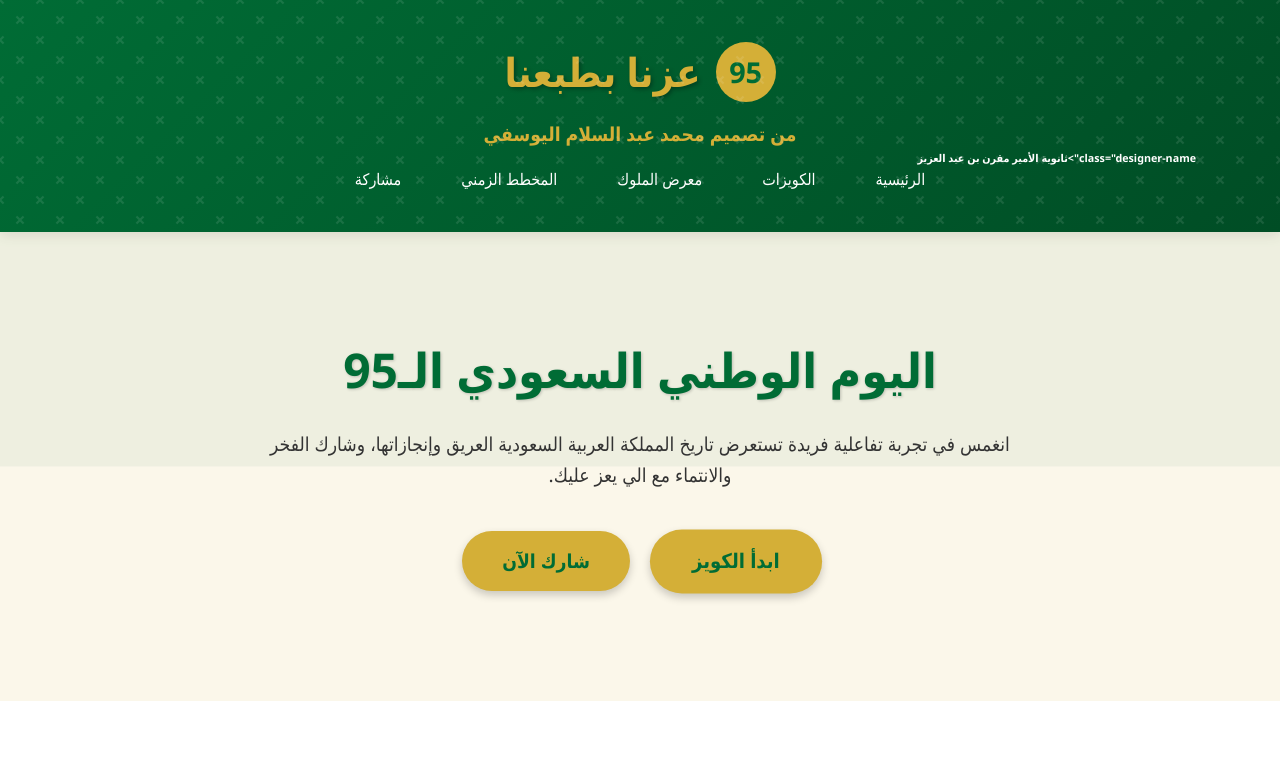
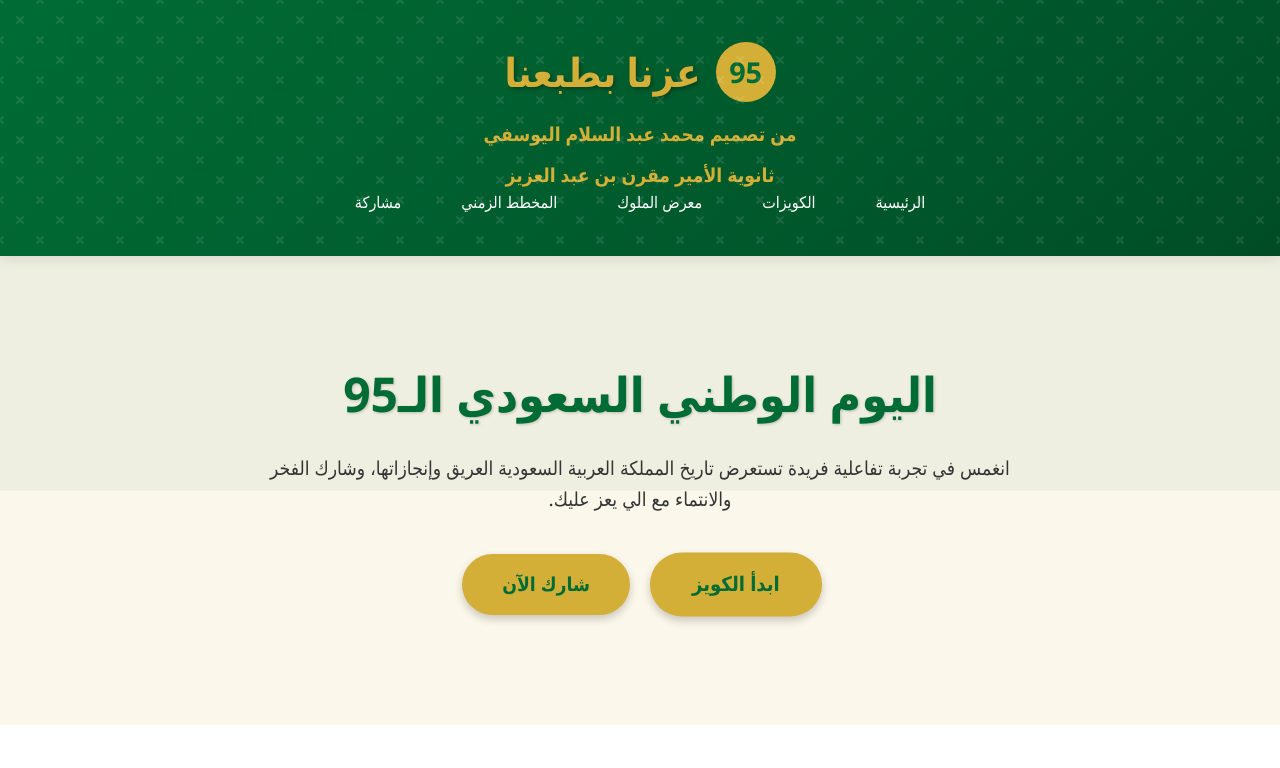
Before and after one commit to malywsfy304-oss/-95, a plain HTML site: page index.html in a window 1280 px wide. Shown: the top 768 px of the page. Drawn offline with Linux system fonts and the light colour scheme.

Commit message:
Update index.html

```diff
--- a/index.html
+++ b/index.html
@@ -657,7 +657,7 @@
                 <div class="logo-text">عزنا بطبعنا</div>
             </div>
             <div class="designer-name">من تصميم محمد عبد السلام اليوسفي</div>
-               <h6> class="designer-name">ثانوية الأمير مقرن بن عبد العزيز</h6>
+               <h6 class="designer-name">ثانوية الأمير مقرن بن عبد العزيز</h6>
             <nav>
                 <ul>
                     <li><a href="#home">الرئيسية</a></li>
```
